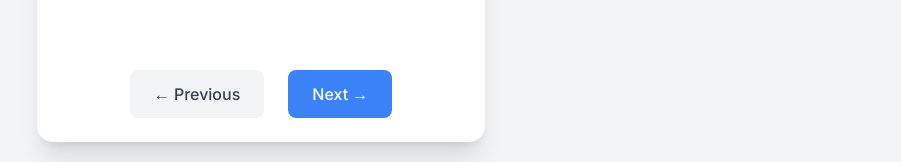
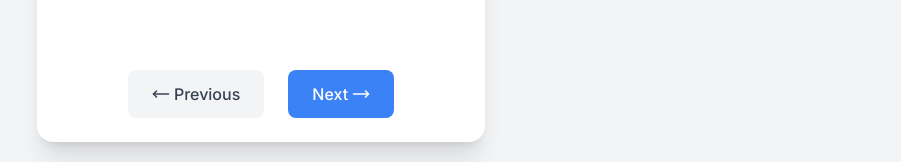
Before and after one commit to JohnPevien/wnrs, a Next.js app: page / in a window 1280 px wide. Both pictures are taken after a click on the element 304 px from the left and 242 px from the top of the page. Shown: the part 564-726 px from the top of the page, without its empty margins (379-1280 px from the left). Built offline with nearby package versions, Linux system fonts and the light colour scheme.

Commit message:
feat: add swipe animations and arrow icons to QuestionCard navigation

```diff
--- a/app/components/QuestionCard.tsx
+++ b/app/components/QuestionCard.tsx
@@ -2,6 +2,7 @@
 
 import { motion } from 'framer-motion';
 import { useState } from 'react';
+import { MoveLeft, MoveRight } from 'lucide-react';
 
 interface QuestionCardProps {
   question: {
@@ -14,9 +15,48 @@ interface QuestionCardProps {
 
 export function QuestionCard({ question, onSwipe }: QuestionCardProps) {
   const [showJapanese, setShowJapanese] = useState(false);
+  const [direction, setDirection] = useState<'left' | 'right' | null>(null);
+
+  const variants = {
+    center: { x: 0, opacity: 1, scale: 1 },
+    enter: (direction: 'left' | 'right') => ({
+      x: direction === 'left' ? -1000 : 1000,
+      opacity: 0,
+      scale: 0.5,
+      transition: { duration: 0.5 }
+    }),
+    exit: (direction: 'left' | 'right') => ({
+      x: direction === 'left' ? 1000 : -1000,
+      opacity: 0,
+      scale: 0.5
+    })
+  };
+
+  const handleSwipe = (direction: 'left' | 'right') => {
+    setDirection(direction);
+    onSwipe(direction);
+  };
 
   return (
-    <div className="w-[80vw] max-w-md bg-white dark:bg-gray-800 rounded-2xl shadow-xl p-6 transition-colors">
+    <motion.div
+      key={question.id}
+      custom={direction}
+      variants={variants}
+      initial="enter"
+      animate="center"
+      exit="exit"
+      transition={{ duration: 0.5 }}
+      className="w-[80vw] max-w-md bg-white dark:bg-gray-800 rounded-2xl shadow-xl p-6 transition-colors"
+      drag="x"
+      dragConstraints={{ left: 0, right: 0 }}
+      dragElastic={1}
+      onDragEnd={(e, { offset, velocity }) => {
+        const swipe = offset.x;
+        if (Math.abs(swipe) > 100) {
+          handleSwipe(swipe < 0 ? 'left' : 'right');
+        }
+      }}
+    >
       <div className="h-full flex flex-col justify-center items-center text-center space-y-6 min-h-[300px]">
       <button
           onClick={() => setShowJapanese(!showJapanese)}
@@ -31,23 +71,53 @@ export function QuestionCard({ question, onSwipe }: QuestionCardProps) {
       </div>
 
       <div className="flex flex-col items-center space-y-4">
-
-
         <div className="flex justify-center space-x-6">
-          <button
-            onClick={() => onSwipe('left')}
-            className="px-6 py-3 rounded-lg bg-gray-100 dark:bg-gray-700 text-gray-700 dark:text-gray-200 font-medium hover:bg-gray-200 dark:hover:bg-gray-600 transition-colors flex items-center"
+          <motion.button
+            whileTap={{ scale: 0.95 }}
+            onClick={() => handleSwipe('left')}
+            className="px-6 py-3 rounded-lg bg-gray-100 dark:bg-gray-700 text-gray-700 dark:text-gray-200 font-medium hover:bg-gray-200 dark:hover:bg-gray-600 transition-colors flex items-center relative group"
           >
-            ← Previous
-          </button>
-          <button
-            onClick={() => onSwipe('right')}
-            className="px-6 py-3 rounded-lg bg-blue-500 dark:bg-blue-600 text-white font-medium hover:bg-blue-600 dark:hover:bg-blue-700 transition-colors flex items-center"
+            <span className="flex items-center">
+              <motion.span
+                className="inline-block mr-1"
+                animate={{ x: 0 }}
+                whileHover={{ x: 0 }}
+                variants={{
+                  hover: { x: -5 }
+                }}
+              >
+                <MoveLeft
+                  size={18}
+                  className="group-hover:-translate-x-1 transition-transform duration-200"
+                />
+              </motion.span>
+              Previous
+            </span>
+          </motion.button>
+          <motion.button
+            whileTap={{ scale: 0.95 }}
+            onClick={() => handleSwipe('right')}
+            className="px-6 py-3 rounded-lg bg-blue-500 dark:bg-blue-600 text-white font-medium hover:bg-blue-600 dark:hover:bg-blue-700 transition-colors flex items-center relative group"
           >
-            Next →
-          </button>
+            <span className="flex items-center">
+              Next
+              <motion.span
+                className="inline-block ml-1"
+                animate={{ x: 0 }}
+                whileHover={{ x: 0 }}
+                variants={{
+                  hover: { x: 5 }
+                }}
+              >
+                <MoveRight
+                  size={18}
+                  className="group-hover:translate-x-1 transition-transform duration-200"
+                />
+              </motion.span>
+            </span>
+          </motion.button>
         </div>
       </div>
-    </div>
+    </motion.div>
   );
 }
```
